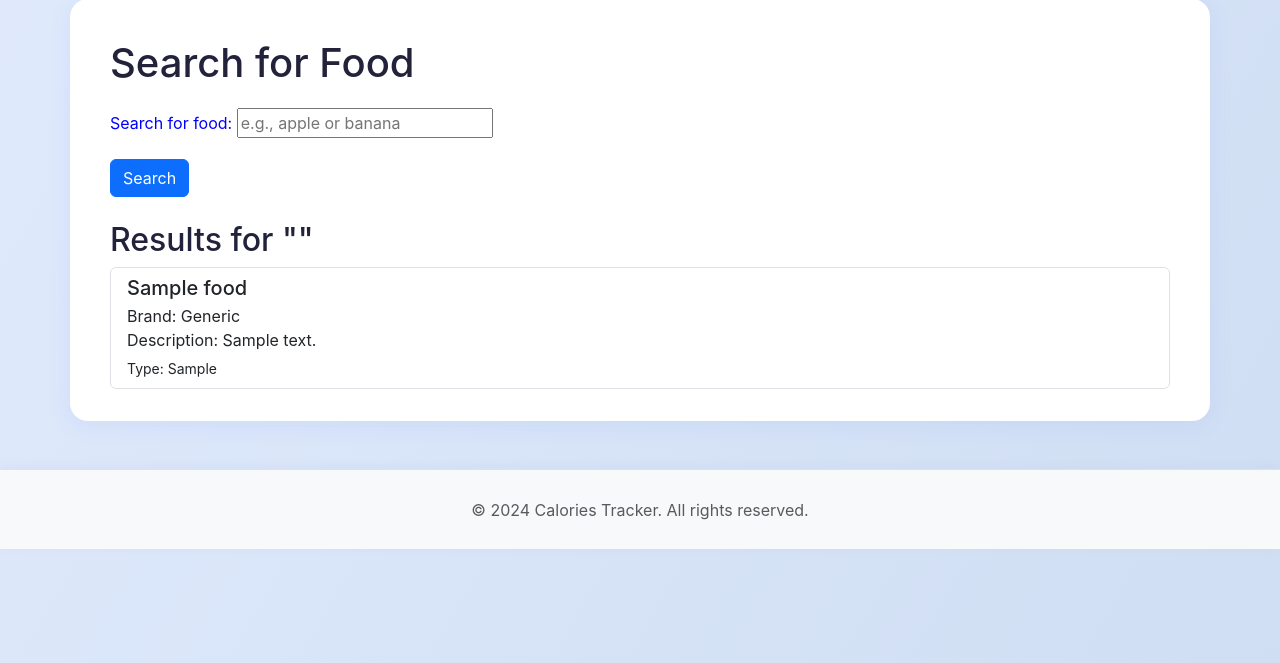
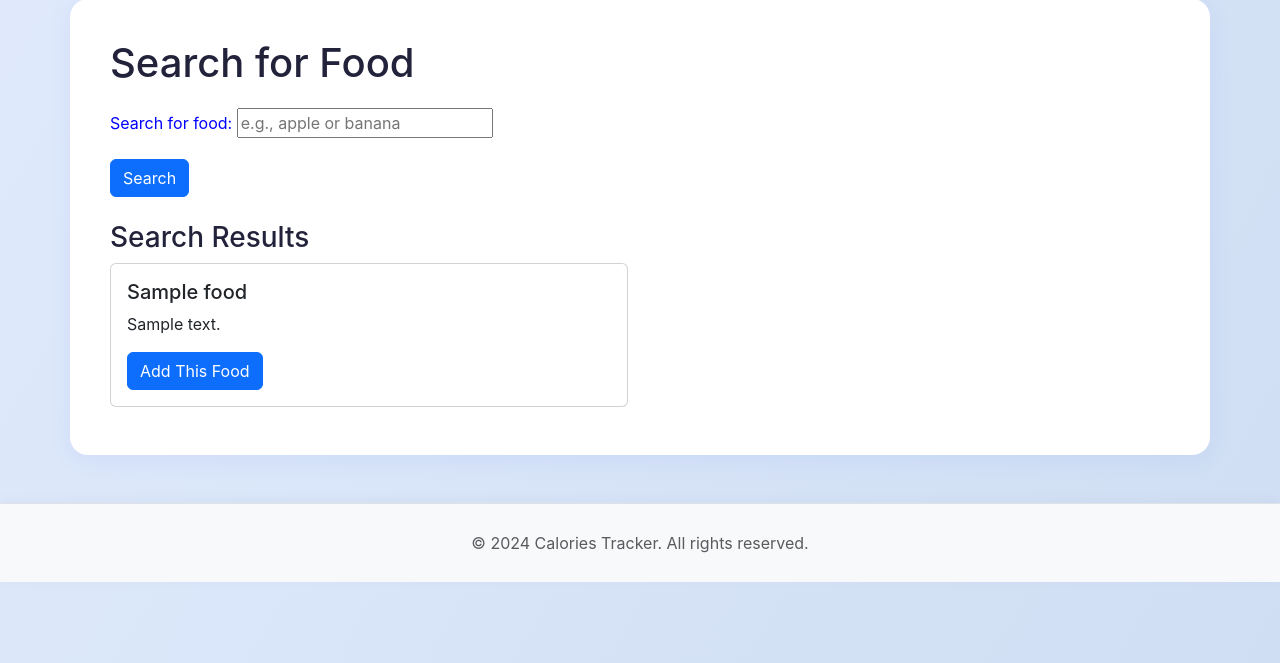
Before and after one commit to Veselin15/CaloriesTracker, a Django app: template templates/home.html in a window 1280 px wide. Shown: the part 122-785 px from the top of the page. Run offline with Django 5.2, Linux system fonts and the light colour scheme; tables that the repository leaves empty hold one stand-in row (values such as "Sample post"); the template is opened without the code that fills it: values that come from a table or form of the project are taken from there, most other values are stand-ins (such as "Sample title", 1, 10 or a date in 2020).

Commit message:
1added: add-food page

```diff
--- a/calories_tracker/fatsecret_utils.py
+++ b/calories_tracker/fatsecret_utils.py
@@ -58,7 +58,7 @@ def search_food(query):
         "method": "foods.search",
         "search_expression": query,
         "format": "json",
-        "max_results": 15  # Add this to ensure we get results
+        "max_results": 20  # Add this to ensure we get results
     }
 
     headers = {
--- a/calories_tracker/models.py
+++ b/calories_tracker/models.py
@@ -15,6 +15,7 @@ class Food_Eaten(models.Model):
     carbs = models.FloatField()
     protein = models.FloatField()
     date_eaten = models.DateField(auto_now_add=True)
+    food_image = models.URLField(max_length=500, blank=True, null=True)
 
     @staticmethod
     def parse_nutrition(food_description):
--- a/calories_tracker/urls.py
+++ b/calories_tracker/urls.py
@@ -5,4 +5,5 @@ from . import views
 urlpatterns = [
     path('', views.home, name='home'),
     path('add-food/', views.add_food, name='add_food'),
+
 ]
--- a/templates/home.html
+++ b/templates/home.html
@@ -22,66 +22,24 @@
     {% endif %}
 
     {% if foods %}
-        <h2>Results for "{{ query }}"</h2>
-        <div class="list-group">
-            {% for food in foods %}
-                <div class="list-group-item">
-                    <div class="d-flex justify-content-between align-items-center">
-                        <div>
-                            <h5 class="mb-1">{{ food.food_name }}</h5>
-                            <p class="mb-1">
-                                Brand: {{ food.brand_name|default:"Generic" }}<br>
-                                Description: {{ food.food_description }}
-                            </p>
-                            {% if food.food_type %}
-                                <small>Type: {{ food.food_type }}</small>
-                            {% endif %}
+        <div class="search-results mt-4">
+            <h3>Search Results</h3>
+            <div class="row">
+                {% for food in foods %}
+                    <div class="col-md-6 mb-3">
+                        <div class="card">
+                            <div class="card-body">
+                                <h5 class="card-title">{{ food.food_name }}</h5>
+                                <p class="card-text">{{ food.food_description }}</p>
+                                <a href="{% url 'add_food' %}?food_name={{ food.food_name|urlencode }}&food_description={{ food.food_description|urlencode }}"
+                                   class="btn btn-primary">
+                                    Add This Food
+                                </a>
+                            </div>
                         </div>
-                        {% if user.is_authenticated %}
-                            <form method="post" action="{% url 'add_food' %}" class="d-flex align-items-center">
-                                {% csrf_token %}
-                                <input type="hidden" name="food_name" value="{{ food.food_name }}">
-                                <input type="hidden" name="food_description" value="{{ food.food_description }}">
-                                <div class="me-2">
-                                    {% with nutrition=food.food_description|parse_nutrition %}
-                                        <label for="id_quantity_{{ forloop.counter }}" class="form-label">
-                                            Quantity
-                                            {% if nutrition.measurement_type == 'g' %}
-                                                (grams)
-                                            {% else %}
-                                                {% if nutrition.unit_label %}
-                                                    ({{ nutrition.unit_label }}{% if nutrition.base_amount != 1 %}s{% endif %})
-                                                {% else %}
-                                                    (pieces)
-                                                {% endif %}
-                                            {% endif %}
-                                        </label>
-                                        <input type="hidden" name="measurement_type" value="{{ nutrition.measurement_type }}">
-                                        <input type="hidden" name="unit_label" value="{{ nutrition.unit_label }}">
-                                        <div class="input-group" style="width: 150px;">
-                                            <input type="number"
-                                                   name="quantity"
-                                                   value="{% if nutrition.measurement_type == 'g' %}100{% else %}1{% endif %}"
-                                                   min="0.1"
-                                                   step="0.1"
-                                                   class="form-control"
-                                                   required
-                                                   id="id_quantity_{{ forloop.counter }}">
-                                            <span class="input-group-text">
-                                                {% if nutrition.measurement_type == 'g' %}g{% else %}{{ nutrition.unit_label }}{% endif %}
-                                            </span>
-                                        </div>
-                                        <small class="form-text text-muted">
-                                            Base: {{ nutrition.base_amount }}{{ nutrition.unit_label }}
-                                        </small>
-                                    {% endwith %}
-                                </div>
-                                <button type="submit" class="btn btn-success">Add Food</button>
-                            </form>
-                        {% endif %}
                     </div>
-                </div>
-            {% endfor %}
+                {% endfor %}
+            </div>
         </div>
     {% endif %}
 </main>
```
Also changed, not shown: calories_tracker/views.py (+54 -46 lines), templates/calories_tracker/add_food.html (+75 -0 lines), calories_tracker/migrations/0002_food_eaten_food_image_goal_meal_weightlog.py (added).
